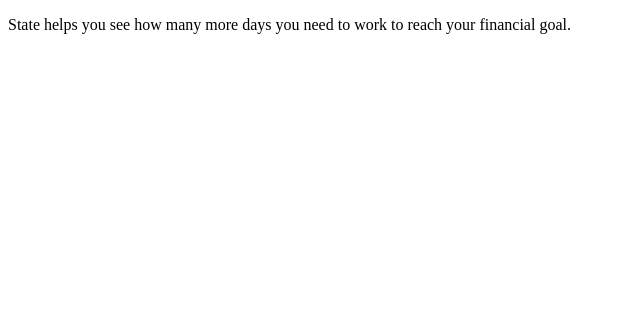
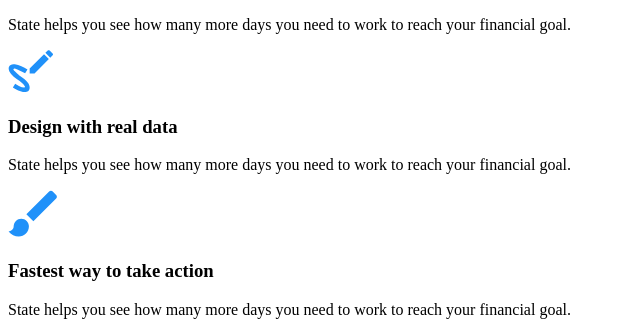
Before and after one commit to nastyareznik/web-project, a plain HTML site: page index.html in a window 1280 px wide. Shown: the part 688-1023 px from the top of the page, without its empty margins (0-640 px from the left). Before the commit the page ends 800 px from the top, so only its background shows below. Drawn offline with Linux system fonts and the light colour scheme.

Commit message:
Updated body

```diff
--- a/index.html
+++ b/index.html
@@ -22,12 +22,23 @@
         <div class="features__blocks">
             <div class="blocks__opentype">
                 <img class="blocks__image" src="img/opentype.svg" alt="OpenType feature Logo">
-                <h3 class="blocks__title">OpenType features
+                    <h3 class="blocks__title">OpenType features
                     Variable fonts</h3>
-                    <p class="blocks__text">State helps you see how many more days you need to work to reach your financial goal.</p>
+                        <p class="blocks__text">State helps you see how many more days you need to work to reach your financial goal.</p>
             </div>
+            <div class="blocks__design">
+                <img class="blocks__image" src="img/pencil.svg" alt="Pencil">
+                    <h3 class="blocks__title">Design with real data</h3>
+                        <p class="blocks__text">State helps you see how many more days you need to work to reach your financial goal.</p>
+            </div>
+            <div class="blocks__action">
+                <img class="blocks__image" src="img/brush.svg" alt="Brush">
+                    <h3 class="blocks__title">Fastest way to take action</h3>
+                        <p class="blocks__text">State helps you see how many more days you need to work to reach your financial goal.</p>
+                    </div>
         </div>
         </div>
+
     </main>
     <footer>
     </footer>
```
Also changed, not shown: img/brush.svg (added), img/pencil.svg (added).
